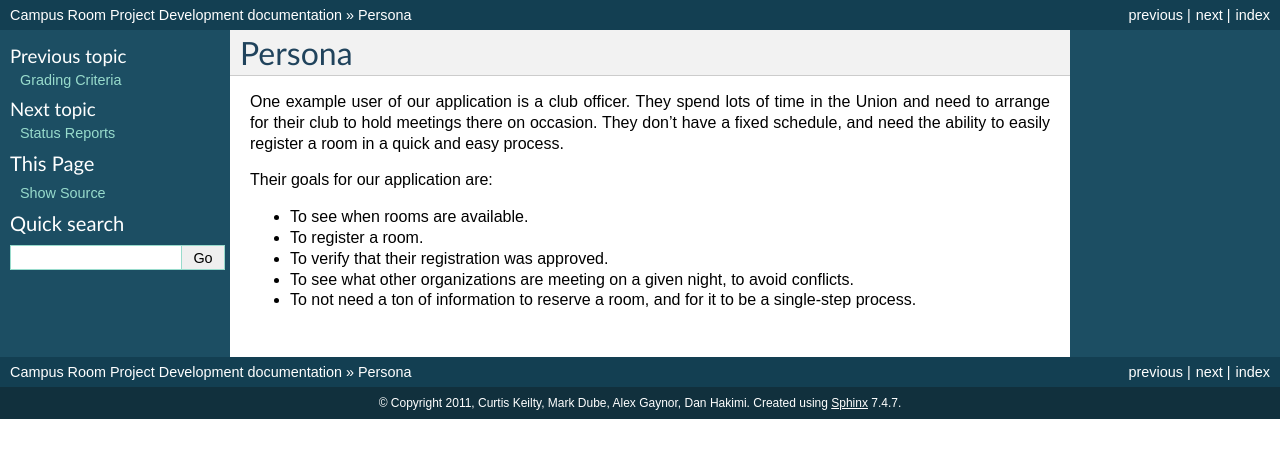
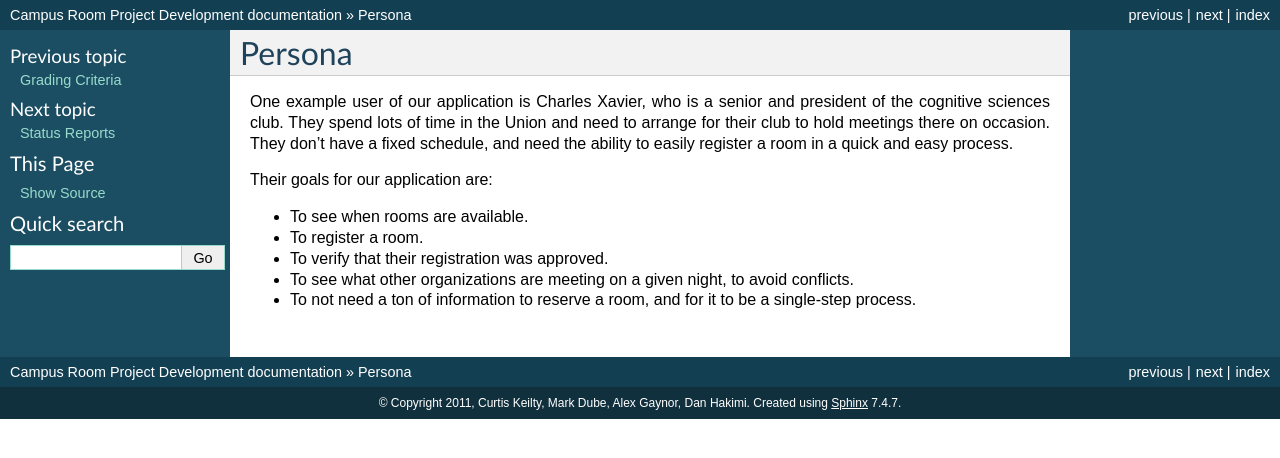
Before and after one commit to DanHakimi/Rooms, a Sphinx documentation site: the page built from docs/persona.rst, in a window 1280 px wide. Shown: the top 458 px of the page. Built offline with Sphinx 7.4.7, drawn with Linux system fonts in a browser that asks for light colours.

Commit message:
give our persona a name.

```diff
--- a/docs/persona.rst
+++ b/docs/persona.rst
@@ -1,10 +1,11 @@
 Persona
 =======
 
-One example user of our application is a club officer. They spend lots of time
-in the Union and need to arrange for their club to hold meetings there on
-occasion. They don't have a fixed schedule, and need the ability to easily
-register a room in a quick and easy process.
+One example user of our application is Charles Xavier, who is a senior and
+president of the cognitive sciences club. They spend lots of time in the Union
+and need to arrange for their club to hold meetings there on occasion. They
+don't have a fixed schedule, and need the ability to easily register a room in
+a quick and easy process.
 
 Their goals for our application are:
 
```
